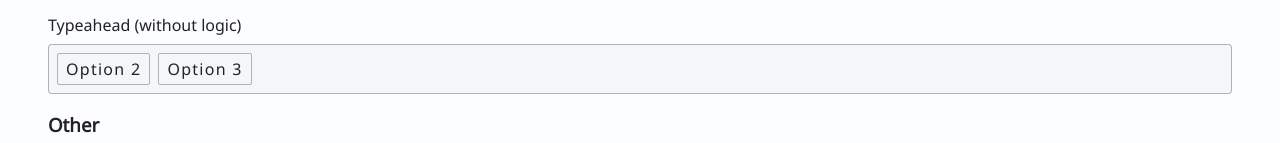
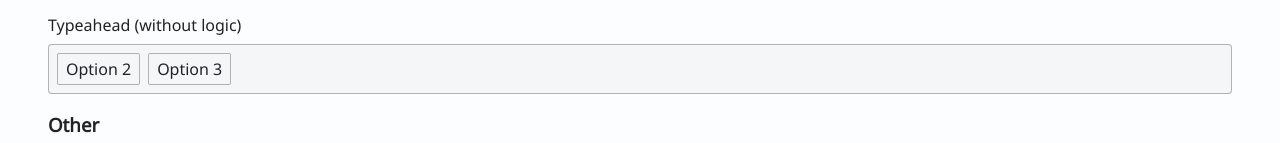
Before and after one commit to Sara-Morillon/mini-css, a React (Vite) app: page /form in a window 1280 px wide. Shown: the part 2240-2383 px from the top of the page. Built offline with nearby package versions, Linux system fonts and the light colour scheme.

Commit message:
Replace button with option role in combobox

```diff
--- a/src/css/forms.less
+++ b/src/css/forms.less
@@ -298,11 +298,14 @@ progress::-webkit-progress-value {
     flex: 1;
   }
 
-  & > button {
+  & > [role='option'] {
     --padding-vertical: 0.25rem;
     --padding-horizontal: 0.5rem;
 
-    --button-border: var(--palette-border);
+    padding: var(--padding-vertical) var(--padding-horizontal);
+
+    border: 1px solid var(--palette-border);
+    border-radius: 0.125rem;
 
     text-transform: none;
   }
--- a/src/ui/pages/Form.tsx
+++ b/src/ui/pages/Form.tsx
@@ -128,8 +128,8 @@ export function Form() {
       <label>
         Typeahead (without logic)
         <div role="combobox">
-          <button>Option 2</button>
-          <button>Option 3</button>
+          <span role="option">Option 2</span>
+          <span role="option">Option 3</span>
           <input list="datalist" />
           <datalist id="datalist">
             <option>Option 1</option>
```
